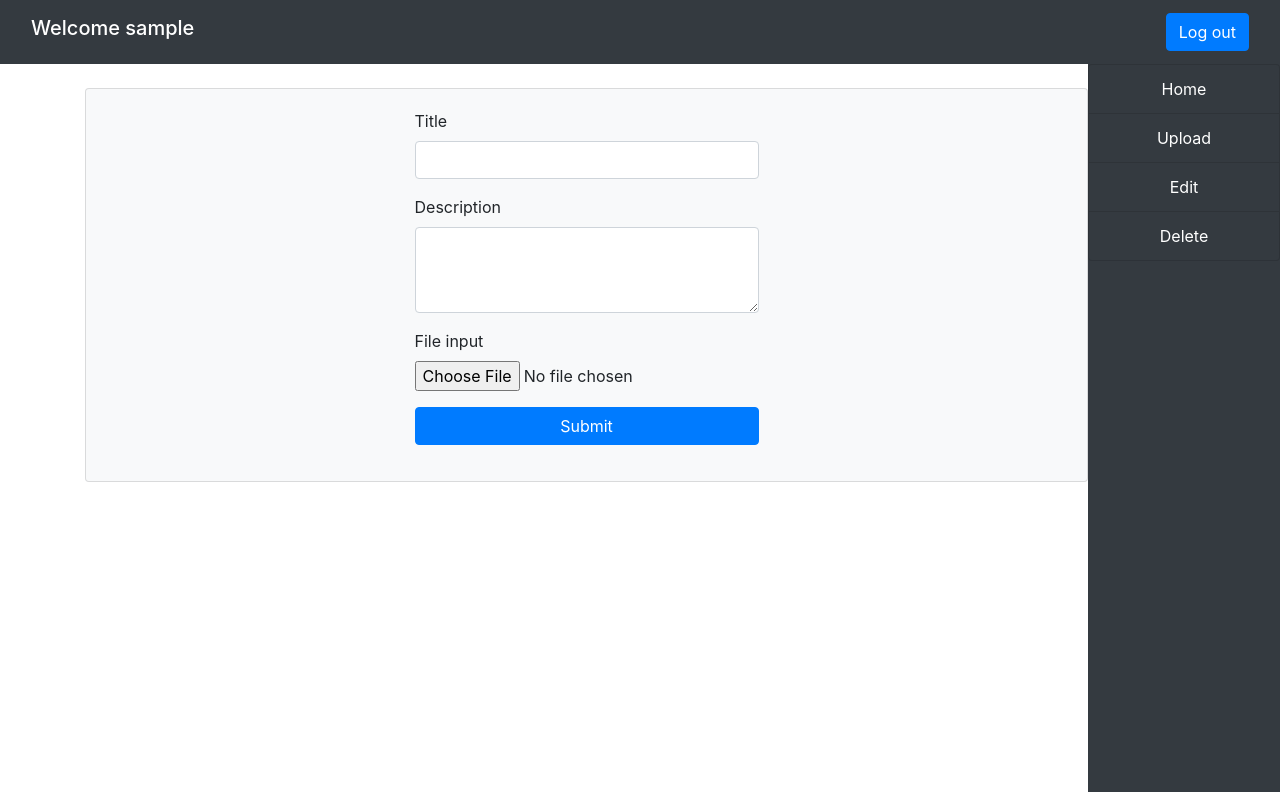
After one commit to maheshsangeet/Login_Page, a PHP site: page /upload.php in a window 1280 px wide. The commit adds this page. Run offline with PHP 8.4, Linux system fonts and the light colour scheme; the visitor is signed in with stand-in values (Sample User, id 1).

Commit message:
home page ongoing

```diff
--- a/logout.php
+++ b/logout.php
@@ -4,6 +4,6 @@
 
     session_destroy();
 
-    header('location:login.php');
+    header('location:logins.php');
 
 ?>
--- /dev/null
+++ b/navbar.php
@@ -0,0 +1,64 @@
+<!DOCTYPE html>
+<html lang="en">
+<head>
+    <meta charset="UTF-8">
+    <meta http-equiv="X-UA-Compatible" content="IE=edge">
+    <meta name="viewport" content="width=device-width, initial-scale=1.0">
+    <title>Document</title>
+    <style>
+
+        .sidebar{
+            text-align: center;
+            width:15%;
+            height:91vh;
+            background-color:#343A40;
+
+        }
+        .list-group-item {
+            background-color:#343A40;
+            color:white;
+
+        }
+        .list-group-item:hover {
+            color: black;
+        }
+
+    </style>
+</head>
+<body>
+
+
+    <!-- navbar -->
+    <nav class="navbar navbar-expand-lg navbar-dark bg-dark">
+        <div class="container-fluid">
+            <h2 class="navbar-brand" href="#">
+                <?php    echo 'Welcome ' .$_SESSION['username'];?>
+            </h2>
+
+            <div class="float-right">
+                <button type="submit" name="submit" class="btn btn-primary btn-block float-right">
+                    <a class="text-white" href="logout.php">Log out</a>
+                </button>
+            </div>
+
+        </div>
+    </nav>
+<!-- navbar end -->
+
+<!-- sidebar -->
+    <div class="sidebar float-right ">
+        <div class="list-group ">
+            <a href="home.php" class="list-group-item list-group-item-action  ">Home</a>
+            <a href="upload.php" class="list-group-item list-group-item-action  ">Upload</a>
+            <a href="edit_delete.php" class="list-group-item list-group-item-action  ">Edit</a>
+            <a href="edit_delete.php" class="list-group-item list-group-item-action  ">Delete</a>
+        </div>
+    </div>
+
+<!-- sidebar end -->
+
+
+
+
+</body>
+</html>
--- /dev/null
+++ b/upload.php
@@ -0,0 +1,70 @@
+<?php
+
+session_start();
+
+?>
+
+<!DOCTYPE html>
+<html lang="en">
+<head>
+    <meta charset="UTF-8">
+    <meta http-equiv="X-UA-Compatible" content="IE=edge">
+    <meta name="viewport" content="width=device-width, initial-scale=1.0">
+    <link rel="stylesheet" href="https://maxcdn.bootstrapcdn.com/bootstrap/4.5.2/css/bootstrap.min.css">
+    <script src="https://ajax.googleapis.com/ajax/libs/jquery/3.5.1/jquery.min.js"></script>
+    <script src="https://cdnjs.cloudflare.com/ajax/libs/popper.js/1.16.0/umd/popper.min.js"></script>
+    <script src="https://maxcdn.bootstrapcdn.com/bootstrap/4.5.2/js/bootstrap.min.js"></script>
+    <title>Document</title>
+</head>
+<body>
+<?php
+
+include 'navbar.php';
+?>
+<div class="container">
+    <br>
+
+        <div class="card bg-light">
+            <article class="card-body mx-auto" style="max-width: 400px;">
+
+                <form action="<?php echo htmlentities($_SERVER['PHP_SELF']); ?> " method="POST" >
+
+                    <div class="form-group">
+                        <label for="title">Title</label>
+                        <input class="form-control" placeholder="" type="text" name="username" required>
+                    </div> <!-- form-group  title// -->
+
+
+                    <div class="form-group">
+                        <label for="description">Description</label>
+                        <textarea class="form-control" placeholder="" type="text" name="username"  rows="3" required ></textarea>
+                    </div> <!-- form-group  description// -->
+
+                    <div class="form-group">
+
+                        <!-- echo date("jS \of F Y h:i:s A"); -->
+                    </div> <!-- form-group  date// -->
+
+
+                    <div class="form-group">
+                        <label for="exampleFormControlFile1">File input</label>
+                        <input type="file" class="form-control-file" required>
+                    </div><!-- form-group  file upload// -->
+
+
+                    <div class="form-group">
+                        <button type="submit" name="submit" class="btn btn-primary btn-block">
+                            <a class="text-white" href="upload.php">Submit</a>
+                        </button>
+                    </div> <!-- form-group// -->
+
+                </form>
+            </article>
+        </div> <!-- card.// -->
+
+    </div> <!--container end.//-->
+
+
+
+</body>
+</html>
```
Also changed, not shown: edit_delete.php (added, +23 -0 lines), home.php (+12 -7 lines), sign_up.php (+6 -13 lines), logins.php (renamed from login.php).
